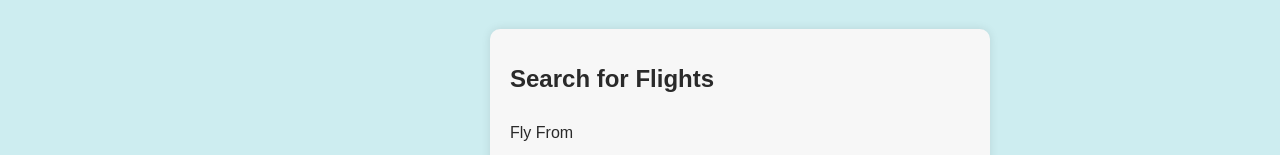
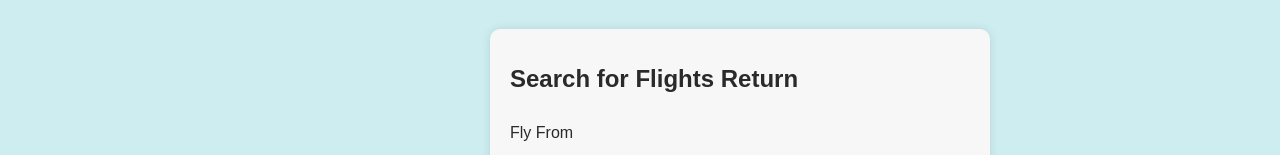
Before and after one commit to CristianBitca/aerohunt, a React (Create React App) app: page / in a window 1280 px wide. Both pictures are taken after a click on the radio button "Return Flight Search". Shown: the part 343-498 px from the top of the page. Built offline with nearby package versions, Linux system fonts and the light colour scheme.

Commit message:
Change 1

```diff
--- a/src/components/SearchFormReturn.js
+++ b/src/components/SearchFormReturn.js
@@ -9,7 +9,7 @@ function SearchForm({ searchParams, handleSearchChange, fetchFlights, loading })
 
   return (
     <div className="search-form-container">
-      <h1 className="search-form-heading">Search for Flights </h1>
+      <h1 className="search-form-heading">Search for Flights Return </h1>
       <div className="search-form">
       <div className="form-row">
         <p>Fly From</p>
```
